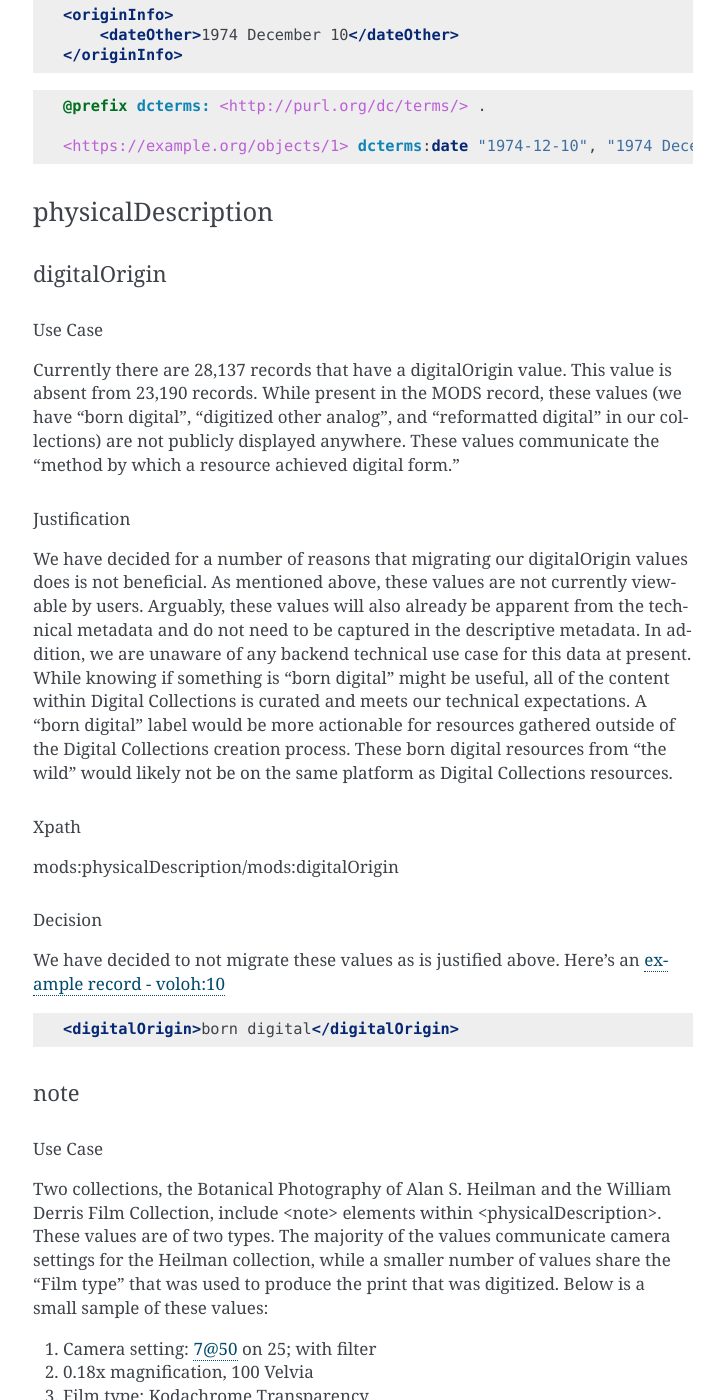
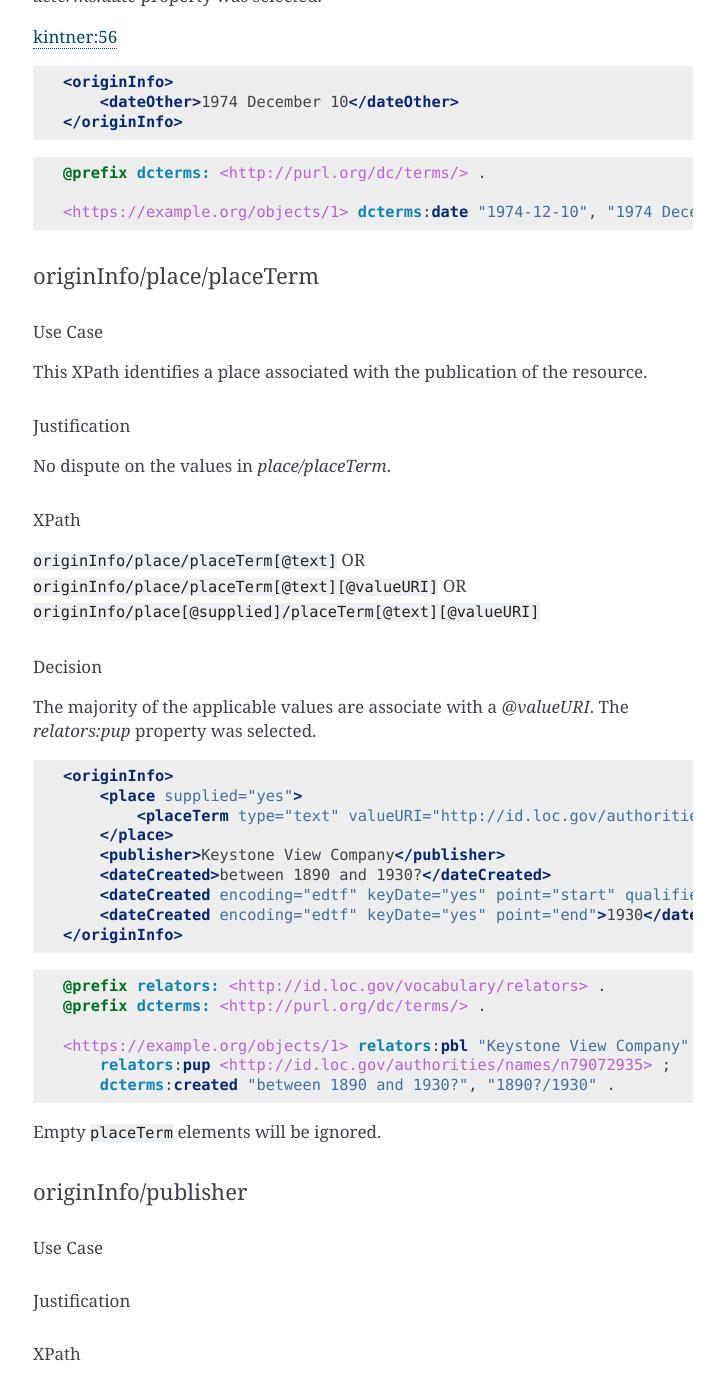
Before and after one commit to UTKcataloging/mods_to_rdf, a Sphinx documentation site: the page built from docs/source/contents/4_draft_mapping.rst, in a window 1280 px wide and 1400 px high, scrolled down 22054 px. Shown: the whole window, without its empty margins (387-1111 px from the left). Built offline with Sphinx 7.4.7, drawn with Linux system fonts in a browser that asks for light colours; formulas are drawn with MathJax 3; some of the changed text lies outside the part shown.

Commit message:
Add section for `originInfo/place/placeTerm`

```diff
--- a/docs/source/contents/4_draft_mapping.rst
+++ b/docs/source/contents/4_draft_mapping.rst
@@ -870,6 +870,10 @@ originInfo
 | dcterms:issued  | Literal    | N/A   | The date a resource was issued, formatted as an EDTF string.                 |
 +-----------------+------------+-------+------------------------------------------------------------------------------+
 | dcterms:date    | Literal    | N/A   | An unspecified date associated with a resource, formatted as an EDTF string. |
++-----------------+------------+-------+------------------------------------------------------------------------------+
+| relators:pup    |            | N/A   |                                                                              |
++-----------------+------------+-------+------------------------------------------------------------------------------+
+| relators:pbl    |            | N/A   |                                                                              |
 +-----------------+------------+-------+------------------------------------------------------------------------------+
 
 originInfo/dateCreated
@@ -1059,6 +1063,66 @@ As part of leveraging the EDTF format, some conversion will be necessary; e.g. t
 
     <https://example.org/objects/1> dcterms:date "1974-12-10", "1974 December 10" .
 
+originInfo/place/placeTerm
+---------------------------
+
+Use Case
+^^^^^^^^
+This XPath identifies a place associated with the publication of the resource.
+
+Justification
+^^^^^^^^^^^^^
+
+No dispute  on the values in `place/placeTerm`.
+
+XPath
+^^^^^
+:code:`originInfo/place/placeTerm[@text]` OR
+:code:`originInfo/place/placeTerm[@text][@valueURI]` OR
+:code:`originInfo/place[@supplied]/placeTerm[@text][@valueURI]`
+
+Decision
+^^^^^^^^
+The majority of the applicable values are associate with a `@valueURI`.  The `relators:pup` property was selected.
+
+.. code-block:: xml
+
+    <originInfo>
+        <place supplied="yes">
+            <placeTerm type="text" valueURI="http://id.loc.gov/authorities/names/n79072935">Meadville (Crawford County, Pa.)</placeTerm>
+        </place>
+        <publisher>Keystone View Company</publisher>
+        <dateCreated>between 1890 and 1930?</dateCreated>
+        <dateCreated encoding="edtf" keyDate="yes" point="start" qualifier="questionable">1890</dateCreated>
+        <dateCreated encoding="edtf" keyDate="yes" point="end">1930</dateCreated>
+    </originInfo>
+
+.. code-block:: turtle
+
+    @prefix relators: <http://id.loc.gov/vocabulary/relators> .
+    @prefix dcterms: <http://purl.org/dc/terms/> .
+
+    <https://example.org/objects/1> relators:pbl "Keystone View Company" ;
+        relators:pup <http://id.loc.gov/authorities/names/n79072935> ;
+        dcterms:created "between 1890 and 1930?", "1890?/1930" .
+
+Empty :code:`placeTerm` elements will be ignored.
+
+
+originInfo/publisher
+--------------------
+Use Case
+^^^^^^^^
+
+Justification
+^^^^^^^^^^^^^
+
+XPath
+^^^^^
+
+Decision
+^^^^^^^^
+
 physicalDescription
 ===================
 
```
